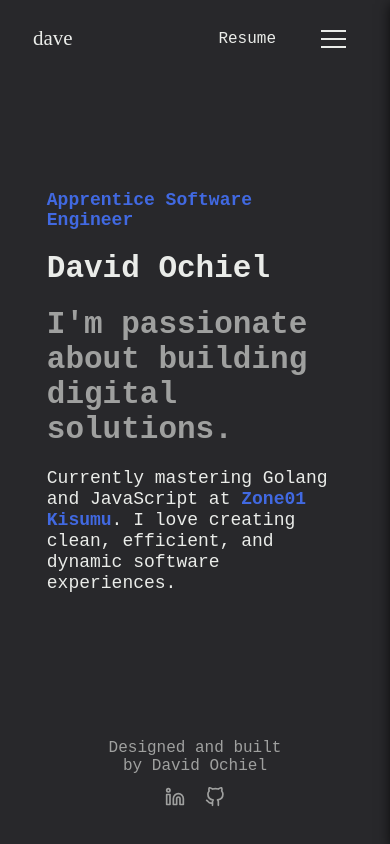
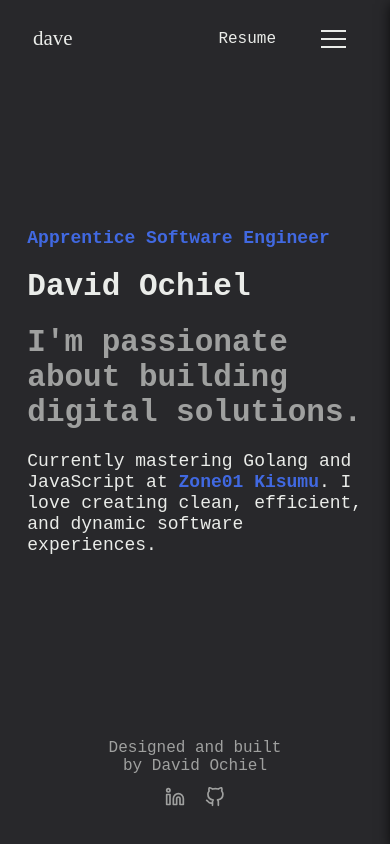
Before and after one commit to nguonodave/v2-ng, a React (Vite) app: page / in a window 390 px wide. Built offline with nearby package versions, Linux system fonts and the light colour scheme.

Commit message:
feat: reduce padding for mid-content on smaller screen

```diff
--- a/src/index.css
+++ b/src/index.css
@@ -262,6 +262,10 @@ body {
 @media screen and (max-width: 500px) {
     .navbar .logo {
         font-size: 21px;
+    }
+
+    .mid-content {
+        padding: 0 7%;
     }
 
     .hero-text > :not(:last-child) {
```
